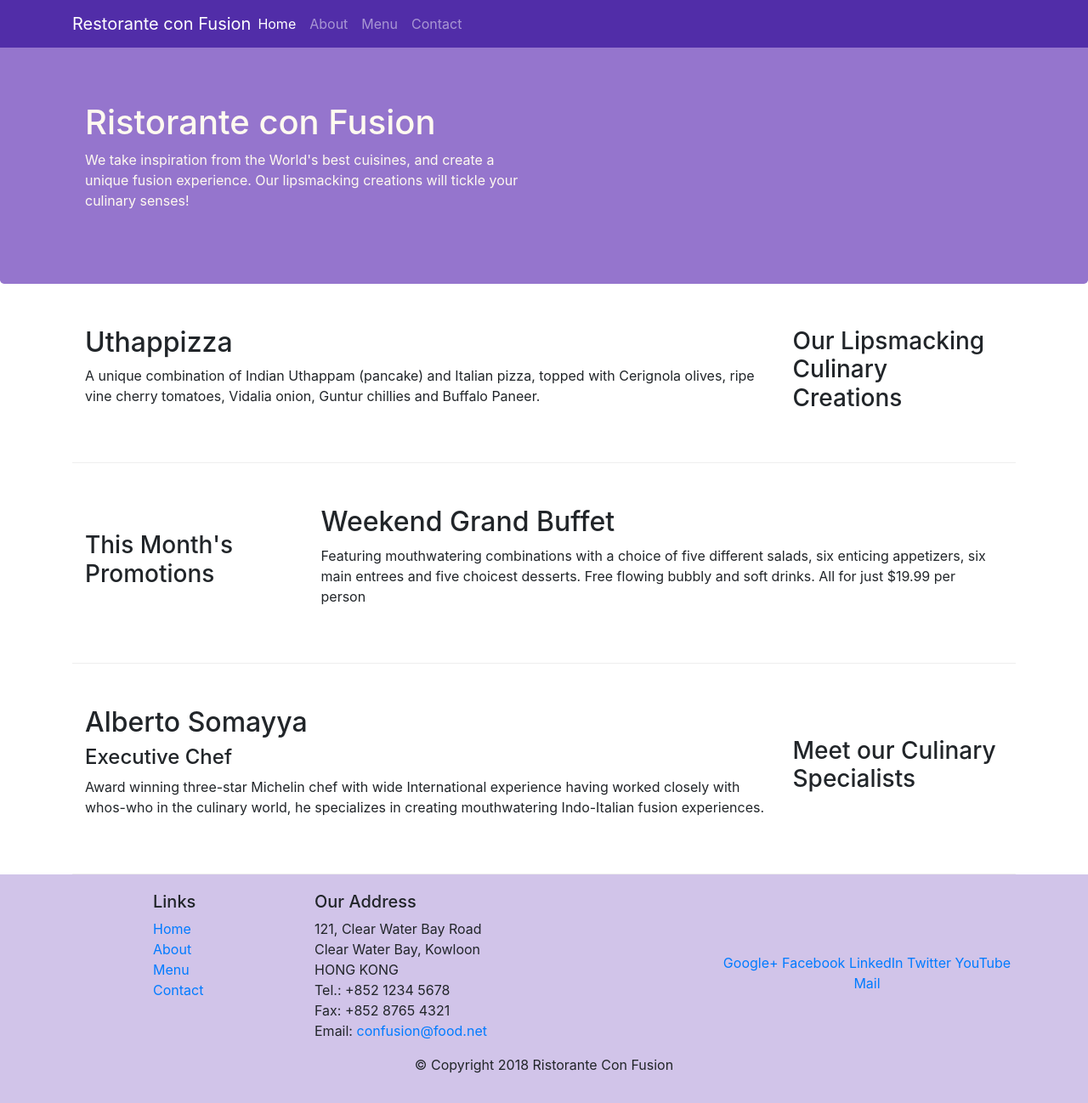
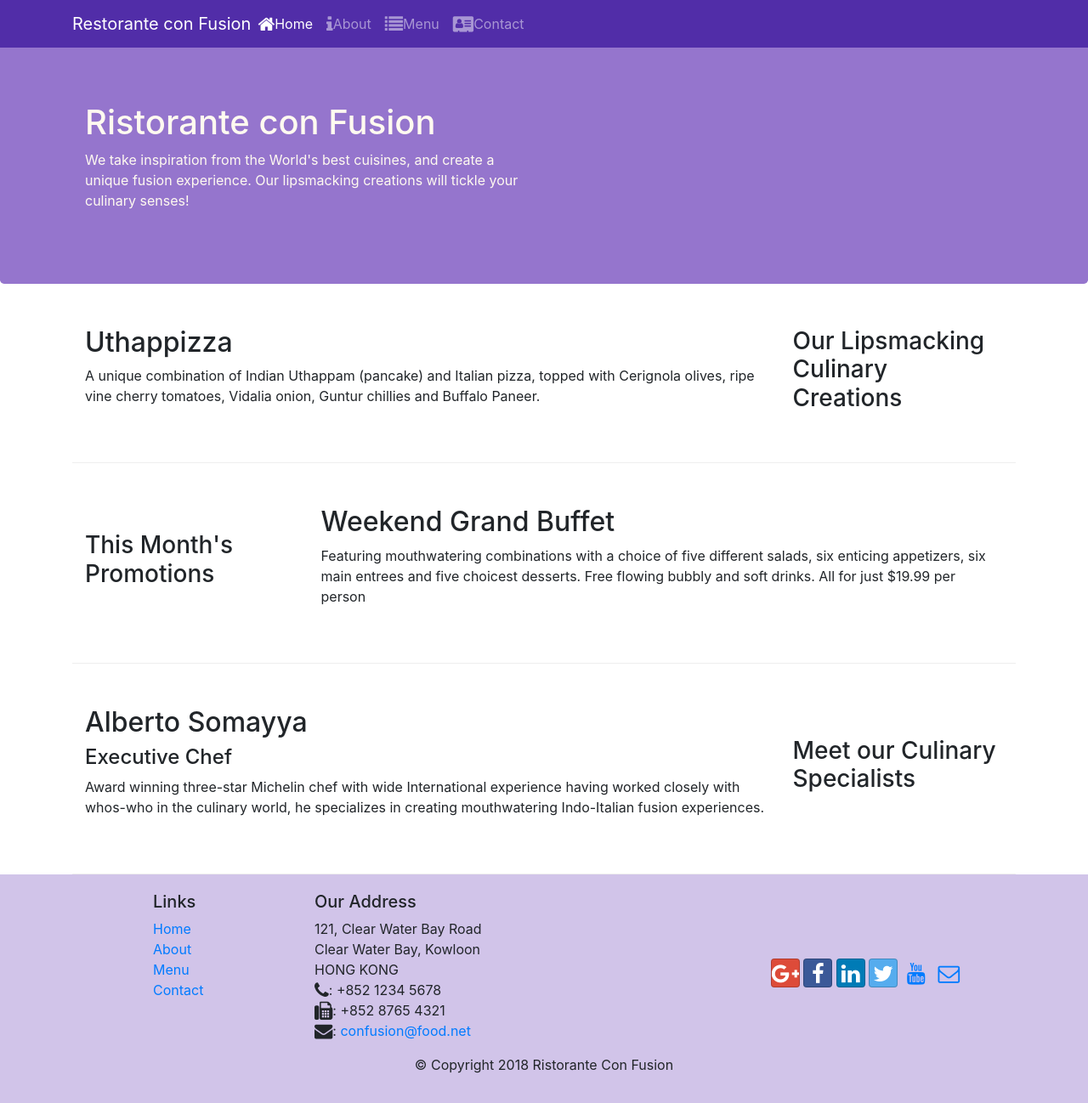
Before and after one commit to Saichaitanya-K/Coursera_bootstrap, a website: page index.html in a window 1280 px wide. Shown: the whole page at 85% size. Drawn offline with nearby package versions, Linux system fonts and the light colour scheme.

Commit message:
font icons

```diff
--- a/index.html
+++ b/index.html
@@ -10,7 +10,10 @@
 
     <!-- Bootstrap CSS -->
     <link rel="stylesheet" href="node_modules/bootstrap/dist/css/bootstrap.min.css">
+    <link rel="stylesheet" href="node_modules/font-awesome/css/font-awesome.min.css">
+    <link rel="stylesheet" href="node_modules/bootstrap-social/bootstrap-social.css">
     <link rel="stylesheet" href="css/styles.css">
+
 </head>
 
 <body>
@@ -22,10 +25,10 @@
             <a class="navbar-brand mr-auto" href="#">Restorante con Fusion</a>
             <div class="collapse navbar-collapse" id="Navbar">
                 <ul class="navbar-nav mr-auto">
-                    <li class="nav-item"><a class="nav-link active" href="#">Home</a></li>
-                    <li class="nav-item"><a class="nav-link" href="./aboutus.html">About</a></li>
-                    <li class="nav-item"><a class="nav-link" href="#">Menu</a></li>
-                    <li class="nav-item"><a class="nav-link" href="#">Contact</a></li>
+                    <li class="nav-item active"><a class="nav-link" href="#"><span class="fa fa-home fa-lg"></span>Home</a></li>
+                    <li class="nav-item"><a class="nav-link" href="./aboutus.html"><span class="fa fa-info fa-lg"></span>About</a></li>
+                    <li class="nav-item"><a class="nav-link" href="#"><span class="fa fa-list fa-lg"></span>Menu</a></li>
+                    <li class="nav-item"><a class="nav-link" href="#"><span class="fa fa-address-card fa-lg"></span>Contact</a></li>
                 </ul>
             </div>
         </div>
@@ -95,19 +98,19 @@
 		              121, Clear Water Bay Road<br>
 		              Clear Water Bay, Kowloon<br>
 		              HONG KONG<br>
-		              Tel.: +852 1234 5678<br>
-		              Fax: +852 8765 4321<br>
-		              Email: <a href="mailto:confusion@food.net">confusion@food.net</a>
+		              <i class="fa fa-phone fa-lg"></i>: +852 1234 5678<br>
+		              <i class="fa fa-fax fa-lg"></i>: +852 8765 4321<br>
+		              <i class="fa fa-envelope fa-lg"></i>: <a href="mailto:confusion@food.net">confusion@food.net</a>
 		           </address>
                 </div>
                 <div class="col-12 col-sm-4 align-self-center">
                     <div class="text-center">
-                        <a href="http://google.com/+">Google+</a>
-                        <a href="http://www.facebook.com/profile.php?id=">Facebook</a>
-                        <a href="http://www.linkedin.com/in/">LinkedIn</a>
-                        <a href="http://twitter.com/">Twitter</a>
-                        <a href="http://youtube.com/">YouTube</a>
-                        <a href="mailto:">Mail</a>
+                        <a class="btn btn-social-icon btn-google" href="http://google.com/+"><i class="fa fa-google-plus"></i></a>
+                        <a class="btn btn-social-icon btn-facebook" href="http://www.facebook.com/profile.php?id="><i class="fa fa-facebook"></i></a>
+                        <a class="btn btn-social-icon btn-linkedin" href="http://www.linkedin.com/in/"><i class="fa fa-linkedin fa-lg"></i></a>
+                        <a class="btn btn-social-icon btn-twitter" href="http://twitter.com/"><i class="fa fa-twitter fa-lg"></i></a>
+                        <a class="btn btn-social-icon btn-youtube" href="http://youtube.com/"><i class="fa fa-youtube fa-lg"></i></a>
+                        <a class="btn btn-social-icon" href="mailto:"><i class="fa fa-envelope-o fa-lg"></i></a>
                     </div>
                 </div>
            </div>
--- a/package.json
+++ b/package.json
@@ -15,6 +15,8 @@
   },
   "dependencies": {
     "bootstrap": "^4.0.0",
+    "bootstrap-social": "^5.1.1",
+    "font-awesome": "^4.7.0",
     "jquery": "^3.3.1",
     "popper.js": "^1.12.9"
   }
```
Also changed, not shown: aboutus.html (+15 -13 lines), 1 other file.
